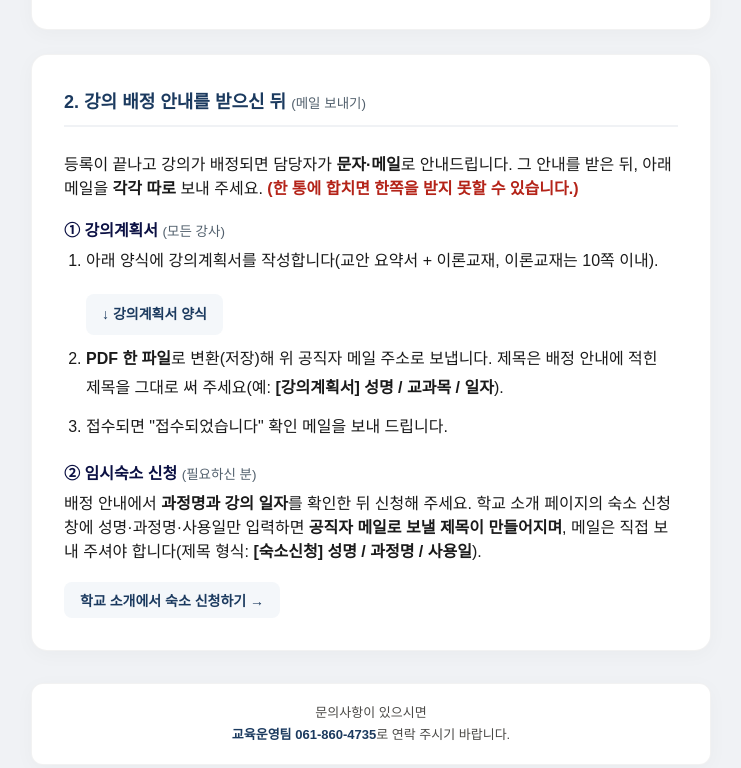
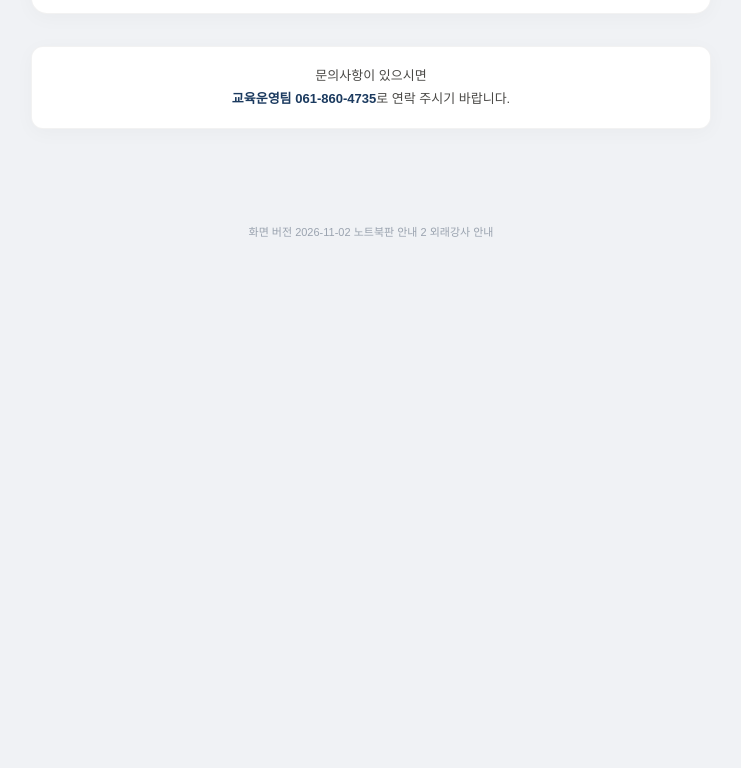
Before and after one commit to yky14994-web/instructor-on, a plain HTML site: page guide.html in a window 1280 px wide. Shown: the part 1068-1836 px from the top of the page, without its empty margins (269-1010 px from the left). After the commit the page ends 1325 px from the top, so only its background shows below. Drawn offline with Linux system fonts and the light colour scheme; a web font is replaced by a local one.

Commit message:
등록 안내: 강의 배정 후 단계(2번)를 빼고 등록 안내만 남김
Co-Authored-By: Claude Sonnet 5.5 <noreply@anthropic.com>
Claude-Session: https://claude.ai/code/session_01P4CJvaNyoJ5YMzdmnBrkZN

```diff
--- a/guide.html
+++ b/guide.html
@@ -192,12 +192,12 @@
   <header>
     <div style="text-align:left;margin-bottom:8px;"><a class="form-download" href="school.html">← 학교 둘러보기</a></div>
     <div class="eyebrow">외래강사 안내</div>
-    <h1>외래강사 등록 · 강의계획서<br>숙소 신청 안내</h1>
-    <p>이 페이지에는 입력하는 칸이 없습니다. 서류는 <b>공직자 메일</b>로 보내 주시면 됩니다.</p>
+    <h1>외래강사 등록 안내</h1>
+    <p>이 페이지에는 입력하는 칸이 없습니다. 서류는 <b>공직자 메일</b>로 보내 주시면 됩니다.<br>강의가 배정되면 강의계획서·숙소 신청 방법은 <b>배정 안내(문자·메일)</b>로 따로 알려 드립니다.</p>
   </header>
 
   <div class="card">
-    <div class="card-title">1. 외래강사 등록 <span style="font-weight:400;font-size:13.5px;color:#52606D;">(처음 한 번)</span></div>
+    <div class="card-title">외래강사 등록 <span style="font-weight:400;font-size:13.5px;color:#52606D;">(처음 한 번)</span></div>
     <ol class="steps">
       <li>아래 양식을 내려받아 작성합니다.
         <div class="dl"><a class="form-download" href="forms/instructor-card.hwpx" download="강사관리카드_양식.hwpx">↓ 강사관리카드 양식</a>
@@ -209,23 +209,6 @@
     </ol>
     <div class="mailbox"><div>받는 주소</div><div class="addr js-mail">(담당자에게 문의)</div><div class="copyrow"><button type="button" class="form-download js-copy" disabled>받는 주소 복사</button><span class="copyok js-copyok" role="status" aria-live="polite"></span></div><div>메일 제목: <b>[강사등록] 성명</b></div></div>
     <div class="hint">등록되면 담당자가 메일로 알려 드립니다. 서류에 적으신 개인정보는 공직자 메일과 학교 업무용 컴퓨터에서만 다루며, 민간 클라우드(구글 등)에는 저장하지 않습니다. 이용 목적·보유기간 등은 동의서에 적힌 대로입니다.</div>
-  </div>
-
-  <div class="card">
-    <div class="card-title">2. 강의 배정 안내를 받으신 뒤 <span style="font-weight:400;font-size:13.5px;color:#52606D;">(메일 보내기)</span></div>
-    <p style="margin:0 0 12px;">등록이 끝나고 강의가 배정되면 담당자가 <b>문자·메일</b>로 안내드립니다. 그 안내를 받은 뒤, 아래 메일을 <b>각각 따로</b> 보내 주세요. <span class="sep">(한 통에 합치면 한쪽을 받지 못할 수 있습니다.)</span></p>
-
-    <div class="subhead">① 강의계획서 <span>(모든 강사)</span></div>
-    <ol class="steps">
-      <li>아래 양식에 강의계획서를 작성합니다(교안 요약서 + 이론교재, 이론교재는 10쪽 이내).
-        <div class="dl"><a class="form-download" href="forms/lecture-plan.hwpx" download="강의계획서_양식.hwpx">↓ 강의계획서 양식</a></div></li>
-      <li><b>PDF 한 파일</b>로 변환(저장)해 위 공직자 메일 주소로 보냅니다. 제목은 배정 안내에 적힌 제목을 그대로 써 주세요(예: <b>[강의계획서] 성명 / 교과목 / 일자</b>).</li>
-      <li>접수되면 "접수되었습니다" 확인 메일을 보내 드립니다.</li>
-    </ol>
-
-    <div class="subhead">② 임시숙소 신청 <span>(필요하신 분)</span></div>
-    <p style="margin:0 0 10px;">배정 안내에서 <b>과정명과 강의 일자</b>를 확인한 뒤 신청해 주세요. 학교 소개 페이지의 숙소 신청 창에 성명·과정명·사용일만 입력하면 <b>공직자 메일로 보낼 제목이 만들어지며</b>, 메일은 직접 보내 주셔야 합니다(제목 형식: <b>[숙소신청] 성명 / 과정명 / 사용일</b>).</p>
-    <a class="form-download" href="school.html">학교 소개에서 숙소 신청하기 →</a>
   </div>
 
   <footer class="contact">문의사항이 있으시면<br><b class="js-name">교육운영팀</b> <b class="js-phone">061-860-4735</b>로 연락 주시기 바랍니다.</footer>
```
